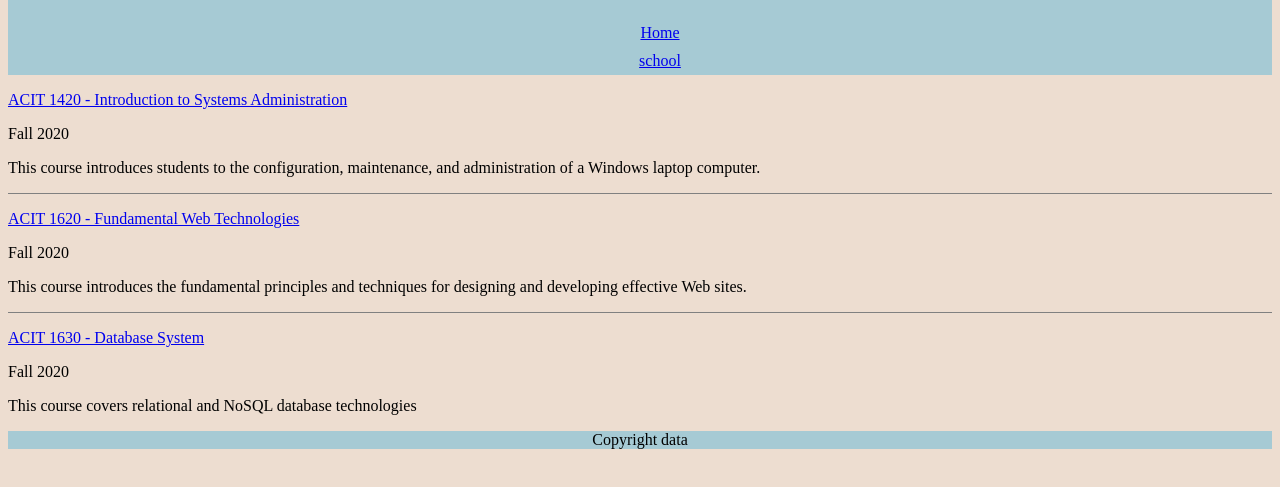
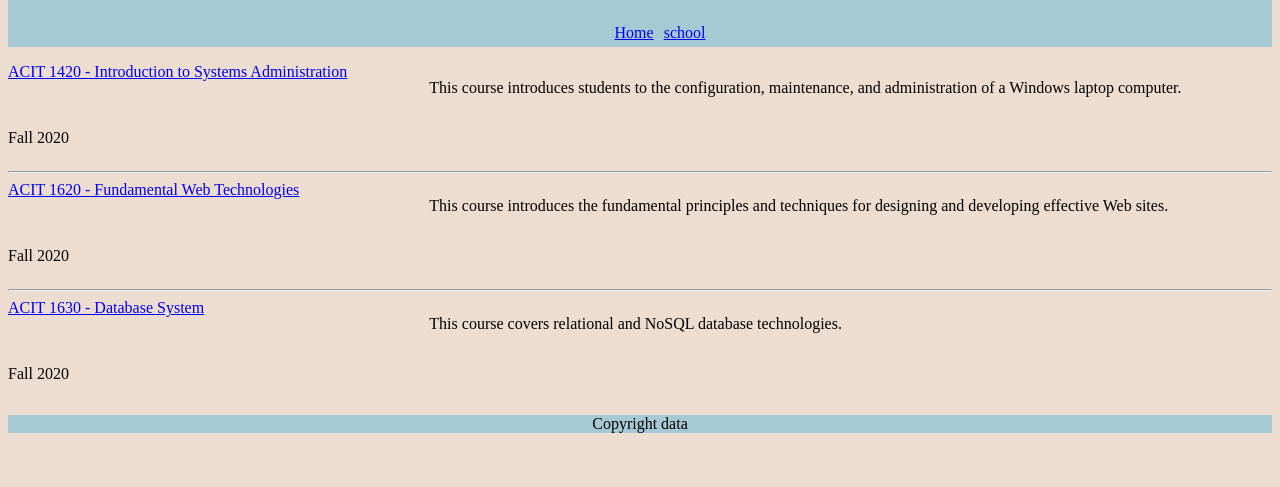
Before and after one commit to rogerzhuang/personal_website, a plain HTML site: page misc/courses.html in a window 1280 px wide. Shown: the part 63-550 px from the top of the page. Drawn offline with Linux system fonts and the light colour scheme.

Commit message:
style desktop css

```diff
--- a/css/stylesheet.css
+++ b/css/stylesheet.css
@@ -38,23 +38,12 @@ h1 {
     grid-column: 1 / span 2;
 }
 
-.grid-courses {
-    display: grid;
-    grid-template-columns: 1fr;
-    grid-gap: 1rem
-}
-
-.row-border{
-    border-top: 1px solid gray;
-    grid-column: 1 / 2;
-}
-
 img {
     padding: 10px;
 }
 
 main p {
-    padding: 5px;
+    padding: 0px;
 }
 
 header {
@@ -64,3 +53,34 @@ header {
 footer {
     margin: 1rem 0;
 }
+
+.container-courses {
+    display: grid;
+    grid-template-columns: 1fr;
+}
+
+.container-courses > * {
+    margin-bottom: 5px;
+}
+
+.container-courses > *:first-child {
+    margin-top: 0px;
+}
+
+@media screen and (min-width: 600px) {
+    .nav-menu {
+        flex-direction: row;
+        justify-content: center;
+    }
+
+    .container-courses {
+        display: grid;
+        grid-template-columns: 1fr 2fr;
+        grid-template-rows: 50px 50px;
+    }
+
+    .container-courses > *:last-child {
+        grid-column: 2 / span 2;
+        grid-row: 1 / span 2;
+    }
+}
--- a/misc/courses.html
+++ b/misc/courses.html
@@ -17,18 +17,22 @@
         </header>
 
         <main>
-            <div class="grid-courses">
-                <div><a href="https://www.bcit.ca/outlines/acit1420/">ACIT 1420 - Introduction to Systems Administration</a></div>
-                <div>Fall 2020</div>
-                <div>This course introduces students to the configuration, maintenance, and administration of a Windows laptop computer.</div>
-                <div class="row-border"></div>
-                <div><a href="https://www.bcit.ca/outlines/acit1620/">ACIT 1620 - Fundamental Web Technologies</a></div>
-                <div>Fall 2020</div>
-                <div>This course introduces the fundamental principles and techniques for designing and developing effective Web sites.</div>
-                <div class="row-border"></div>
-                <div><a href="https://www.bcit.ca/outlines/acit1630/">ACIT 1630 - Database System</a></div>
-                <div>Fall 2020</div>
-                <div>This course covers relational and NoSQL database technologies</div>
+            <div class="container-courses">
+                <p><a href="https://www.bcit.ca/outlines/acit1420/">ACIT 1420 - Introduction to Systems Administration</a></p>
+                <p>Fall 2020</p>
+                <p>This course introduces students to the configuration, maintenance, and administration of a Windows laptop computer.</p>
+            </div>
+            <hr>
+            <div class="container-courses">
+                <p><a href="https://www.bcit.ca/outlines/acit1620/">ACIT 1620 - Fundamental Web Technologies</a></p>
+                <p>Fall 2020</p>
+                <p>This course introduces the fundamental principles and techniques for designing and developing effective Web sites.</p>
+            </div>
+            <hr>
+            <div class="container-courses">
+                <p><a href="https://www.bcit.ca/outlines/acit1630/">ACIT 1630 - Database System</a></p>
+                <p>Fall 2020</p>
+                <p>This course covers relational and NoSQL database technologies.</p>
             </div>
         </main>
         <footer class="center-align">
```
